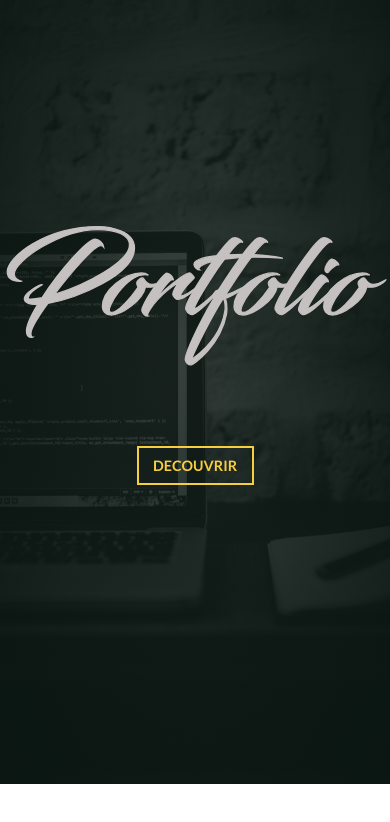
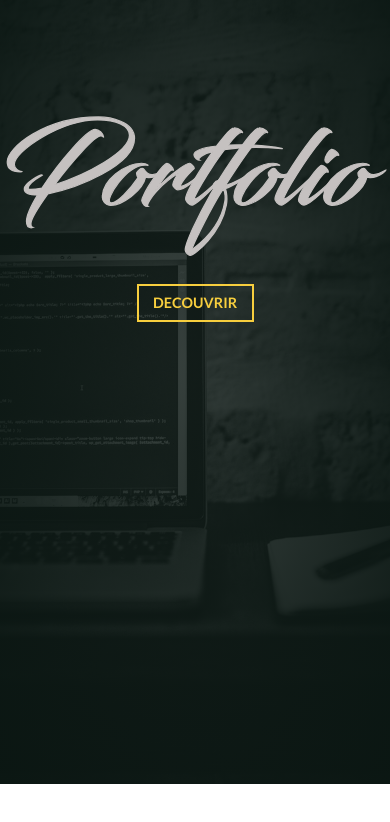
Before and after one commit to CedricPaje/Portfolio, a plain HTML site: page index.html in a window 390 px wide. Shown: the part 60-882 px from the top of the page. Drawn offline with Linux system fonts and the light colour scheme.

Commit message:
Test SVG mobile

```diff
--- a/index.html
+++ b/index.html
@@ -54,16 +54,10 @@
       </div>
     </div>
     <!-- EndLanding -->
-
-    <div class="animate-title center-block text-center">
-
-    <div class="svg-landing">
-        <svg version="1.1" id="Layer_1" x="0px" y="0px"
-          width="960px" height="540px" viewBox="0 0 938.211 362.602" enable-background="new 0 0 938.211 362.602"
-          xml:space="preserve">
-          <style type="text/css">
-              .st0{fill:#C5C1C0;stroke:#C5C1C0;stroke-width:3;stroke-miterlimit:10;}
-          </style>
+    <!-- StartIntro -->
+    <div class="caption center-block text-center">
+      <div class="svg-container">
+        <svg version="1.1" viewBox="0 0 938.211 362.602" preserveAspectRatioo="xMinYMinmeet" class="svg-content">
           <g>
             <path class="st0" d="M90.41,206.768c-19.5,0-32-5.25-32-14.5
                 c0-13.5,36.25-33.5,42.5-33.5c0.25,0,0.5,0,0.75,0.25c-7.75,4.5-34,20.75-34,31.75c0,1.25,1.5,2.75,6.25,2.75c7.5,0,16.5-1,27-3.25
@@ -121,15 +115,6 @@
           </g>
         </svg>
       </div>
-    </div>
-
-
-
-    <!-- StartIntro -->
-    <div class="caption center-block text-center">
-      <!-- <div class="os-animation" data-animation="bounceInDown" data-delay="2.5s">
-          <h3>Bienvenue sur mon</h3>
-        </div> -->
 
       <div class="os-animation" data-animation="bounceInUp" data-delay="1.8s">
           <a class="btn btn-outline-light btn-lg" href="#features">Decouvrir</a>
--- a/style.scss
+++ b/style.scss
@@ -76,21 +76,34 @@ body {
   width: 100%;
   max-width: 100%;
   position: absolute;
-  top: 60%;
+  top: 20%;
 }
-.animate-title {
-  width: 100%;
-  max-width: 100%;
-  position: absolute;
-  top: 10%;
-}
-.svg-landing {
-  display: flex;
-  justify-content: center;
-}
+// .animate-title {
+//   width: 100%;
+//   max-width: 100%;
+//   position: absolute;
+//   top: 50%;
+// }
+// .svg-container {
+  // display: inline-block;
+  // position: relative;
+  // width: 100%;
+  // padding-bottom: 100%;
+  // vertical-align: middle;
+  // overflow: hidden;
+  // }
+  .svg-content {
+    // display: inline-block;
+    // position: absolute;
+    top: 0;
+    left: 0;
+    max-width: 960px;
+  }
 .st0 {
   stroke: #C5C1C0;
   fill: #C5C1C0;
+  stroke-width:3px;
+  stroke-miterlimit:10px;
   stroke-dasharray: 2100;
   opacity: 10;
   animation: animate 2.5s;
@@ -121,7 +134,7 @@ body {
   color: #F7CE3E;
   border-radius: 0;
   padding: 0.8rem 1.5rem;
-  // margin-top: 0.5rem;
+  margin-top: 1.5rem;
   font-size: 1.1rem;
   font-weight: 700;
   text-transform: uppercase;
```
Also changed, not shown: style.css, 1 other file.
